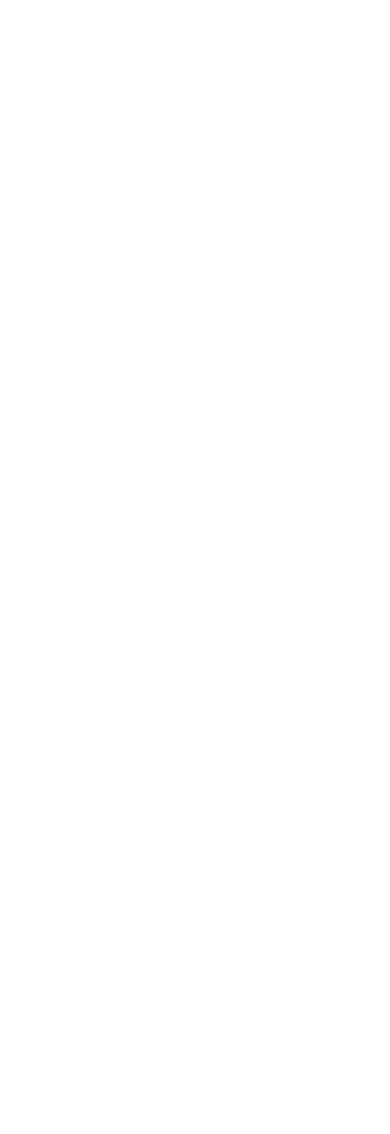
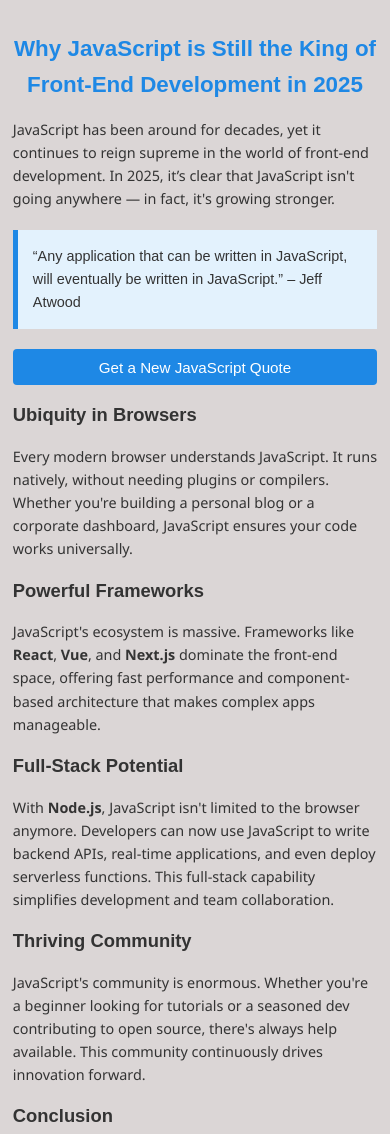
Before and after one commit to Griffinsshem/phase-1-blog, a plain HTML site: page index.html in a window 390 px wide. Shown: the top 1134 px of the page. Before the commit the page ends 844 px from the top, so only its background shows below. Drawn offline with Linux system fonts and the light colour scheme.

Commit message:
second commit

```diff
--- a/index.html
+++ b/index.html
@@ -10,6 +10,55 @@
 </head>
 
 <body>
+  <h1>Why JavaScript is Still the King of Front-End Development in 2025</h1>
+
+  <p>
+    JavaScript has been around for decades, yet it continues to reign supreme in the world of front-end development. In
+    2025, it’s clear that JavaScript isn't going anywhere — in fact, it's growing stronger.
+  </p>
+
+  <div class="quote-box" id="quote-box">
+    “Any application that can be written in JavaScript, will eventually be written in JavaScript.” – Jeff Atwood
+  </div>
+
+  <button onclick="changeQuote()">Get a New JavaScript Quote</button>
+
+  <h2>Ubiquity in Browsers</h2>
+  <p>
+    Every modern browser understands JavaScript. It runs natively, without needing plugins or compilers. Whether you're
+    building a personal blog or a corporate dashboard, JavaScript ensures your code works universally.
+  </p>
+
+  <h2>Powerful Frameworks</h2>
+  <p>
+    JavaScript's ecosystem is massive. Frameworks like <strong>React</strong>, <strong>Vue</strong>, and
+    <strong>Next.js</strong> dominate the front-end space, offering fast performance and component-based architecture
+    that makes complex apps manageable.
+  </p>
+
+  <h2>Full-Stack Potential</h2>
+  <p>
+    With <strong>Node.js</strong>, JavaScript isn't limited to the browser anymore. Developers can now use JavaScript to
+    write backend APIs, real-time applications, and even deploy serverless functions. This full-stack capability
+    simplifies development and team collaboration.
+  </p>
+
+  <h2>Thriving Community</h2>
+  <p>
+    JavaScript's community is enormous. Whether you're a beginner looking for tutorials or a seasoned dev contributing
+    to open source, there's always help available. This community continuously drives innovation forward.
+  </p>
+
+  <h2>Conclusion</h2>
+  <p>
+    In a world where technology changes rapidly, JavaScript has proven its resilience. Thanks to its flexibility,
+    browser support, vast libraries, and developer community, JavaScript remains the undisputed king of front-end
+    development in 2025.
+  </p>
+
+  <footer>
+    Written by a Griffins Shem Ondeyo | &copy; 2025 | All Rights Reserved
+  </footer>
 
 </body>
 
--- a/src/script.js
+++ b/src/script.js
@@ -0,0 +1,13 @@
+const quotes = [
+  "“Any application that can be written in JavaScript, will eventually be written in JavaScript.” – Jeff Atwood",
+  "“JavaScript is the duct tape of the internet.” – Charlie Campbell",
+  "“JavaScript is the most misunderstood language in the world.” – Douglas Crockford",
+  "“Always bet on JavaScript.” – Brendan Eich",
+  "“JavaScript will stay relevant as long as the web exists.” – Anonymous Dev"
+];
+
+function changeQuote() {
+  const quoteBox = document.getElementById("quote-box");
+  const randomIndex = Math.floor(Math.random() * quotes.length);
+  quoteBox.textContent = quotes[randomIndex];
+}
--- a/style/styles.css
+++ b/style/styles.css
@@ -0,0 +1,97 @@
+body {
+  font-family: Arial, sans-serif;
+  line-height: 1.6;
+  background: #dbd6d6;
+  color: #333;
+  padding: 20px;
+  max-width: 800px;
+  margin: auto;
+}
+
+h1 {
+  color: #1e88e5;
+  font-size: 2em;
+}
+
+p {
+  font-family: 'Segoe UI';
+  font-size: 1.2em;
+  font-weight: 400;
+}
+
+.quote-box {
+  margin: 20px 0;
+  padding: 15px;
+  background: #e3f2fd;
+  border-left: 5px solid #1e88e5;
+}
+
+button {
+  background-color: #1e88e5;
+  color: white;
+  padding: 10px 20px;
+  border: none;
+  border-radius: 4px;
+  cursor: pointer;
+}
+
+button:hover {
+  background-color: #1565c0;
+}
+
+footer {
+  margin-top: 40px;
+  font-size: 1.2em;
+  font-weight: 600;
+  color: black;
+  text-align: center;
+}
+
+@media (max-width: 768px) {
+  h1 {
+    font-size: 1.6rem;
+  }
+
+  h2 {
+    font-size: 1.3rem;
+  }
+
+  p {
+    font-size: 0.95rem;
+  }
+
+  .quote-box {
+    font-size: 0.95rem;
+  }
+
+  button {
+    font-size: 0.9rem;
+    padding: 0.6rem 1rem;
+  }
+}
+
+@media (max-width: 480px) {
+  body {
+    padding: 1rem 0.8rem;
+  }
+
+  h1 {
+    font-size: 1.4rem;
+    text-align: center;
+  }
+
+  h2 {
+    font-size: 1.15rem;
+  }
+
+  p,
+  .quote-box {
+    font-size: 0.9rem;
+  }
+
+  button {
+    display: block;
+    width: 100%;
+    font-size: 0.95rem;
+  }
+}
```
Also changed, not shown: 1 other file.
